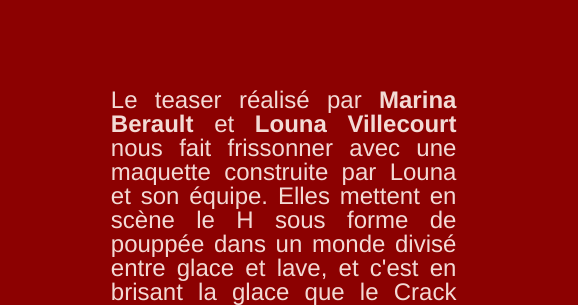
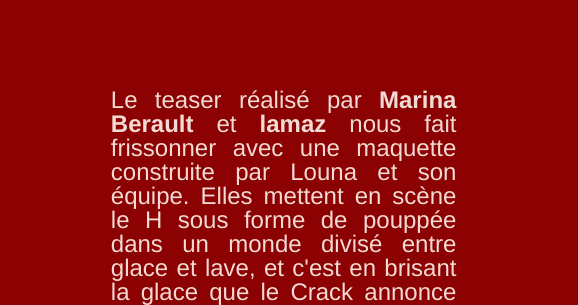
Before and after one commit to seg1-exe/1ermouvement, a website: page index.html in a window 1280 px wide. Shown: the part 2190-2495 px from the top of the page, 702-1280 px from the left. Drawn offline with nearby package versions, Linux system fonts and the light colour scheme.

```diff
--- a/index.html
+++ b/index.html
@@ -52,7 +52,7 @@
           <video controls class="mobile-visible">
             <source src="/images/trailer.webm">
           </video>
-        <p>Le teaser réalisé par <a href="https://www.instagram.com/marimaruyyy/">Marina Berault</a> et <a href="https://www.instagram.com/laamazzz/">Louna Villecourt</a> nous fait frissonner avec une maquette construite par Louna et son équipe. Elles mettent en scène le H sous forme de pouppée dans un monde divisé entre glace et lave, et c'est en brisant la glace que le Crack annonce la date à travers une éruption de papillons.</p>
+        <p>Le teaser réalisé par <a href="https://www.instagram.com/marimaruyyy/">Marina Berault</a> et <a href="https://www.instagram.com/laamazzz/">lamaz</a> nous fait frissonner avec une maquette construite par Louna et son équipe. Elles mettent en scène le H sous forme de pouppée dans un monde divisé entre glace et lave, et c'est en brisant la glace que le Crack annonce la date à travers une éruption de papillons.</p>
         </div>
 
         <div class="songs">
```
